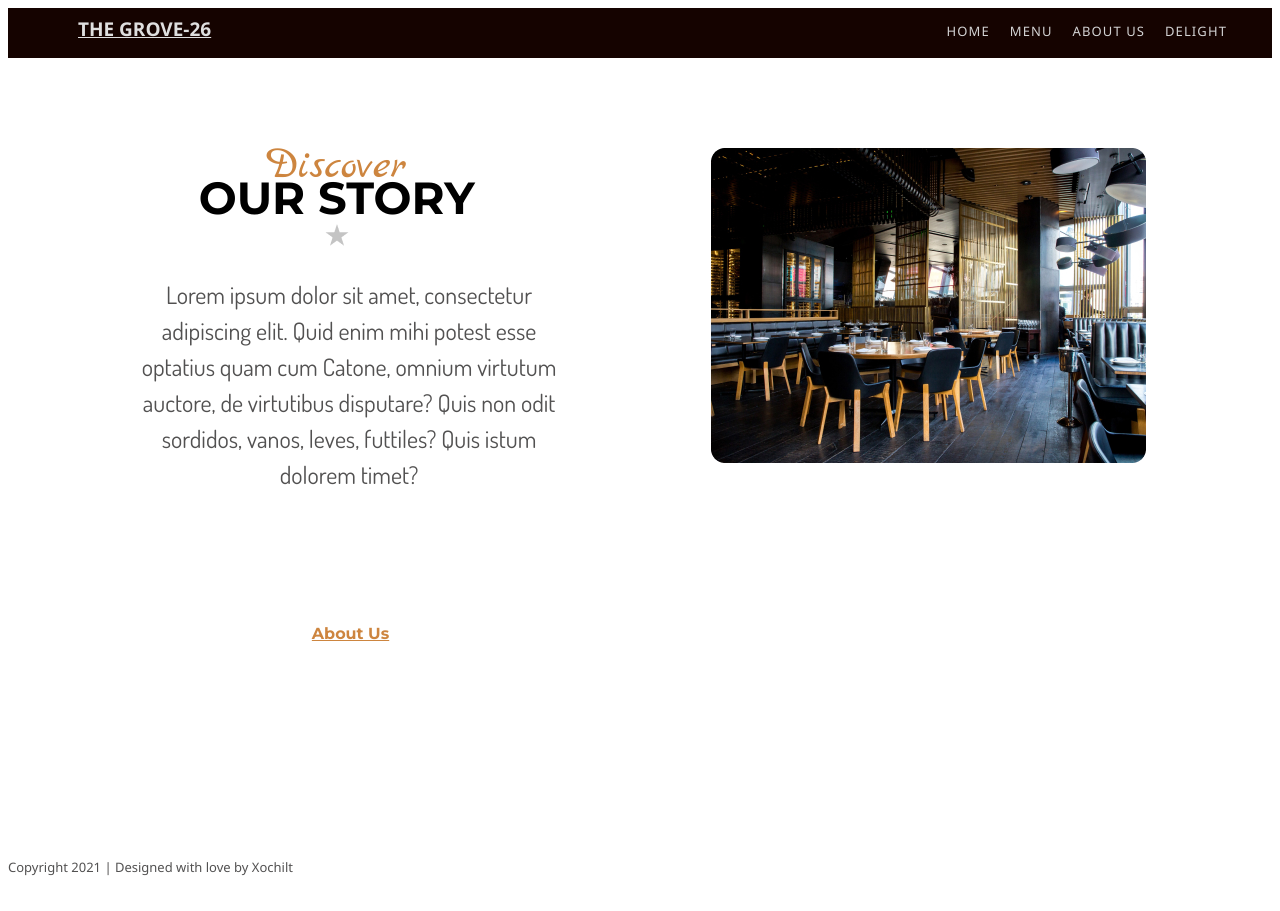
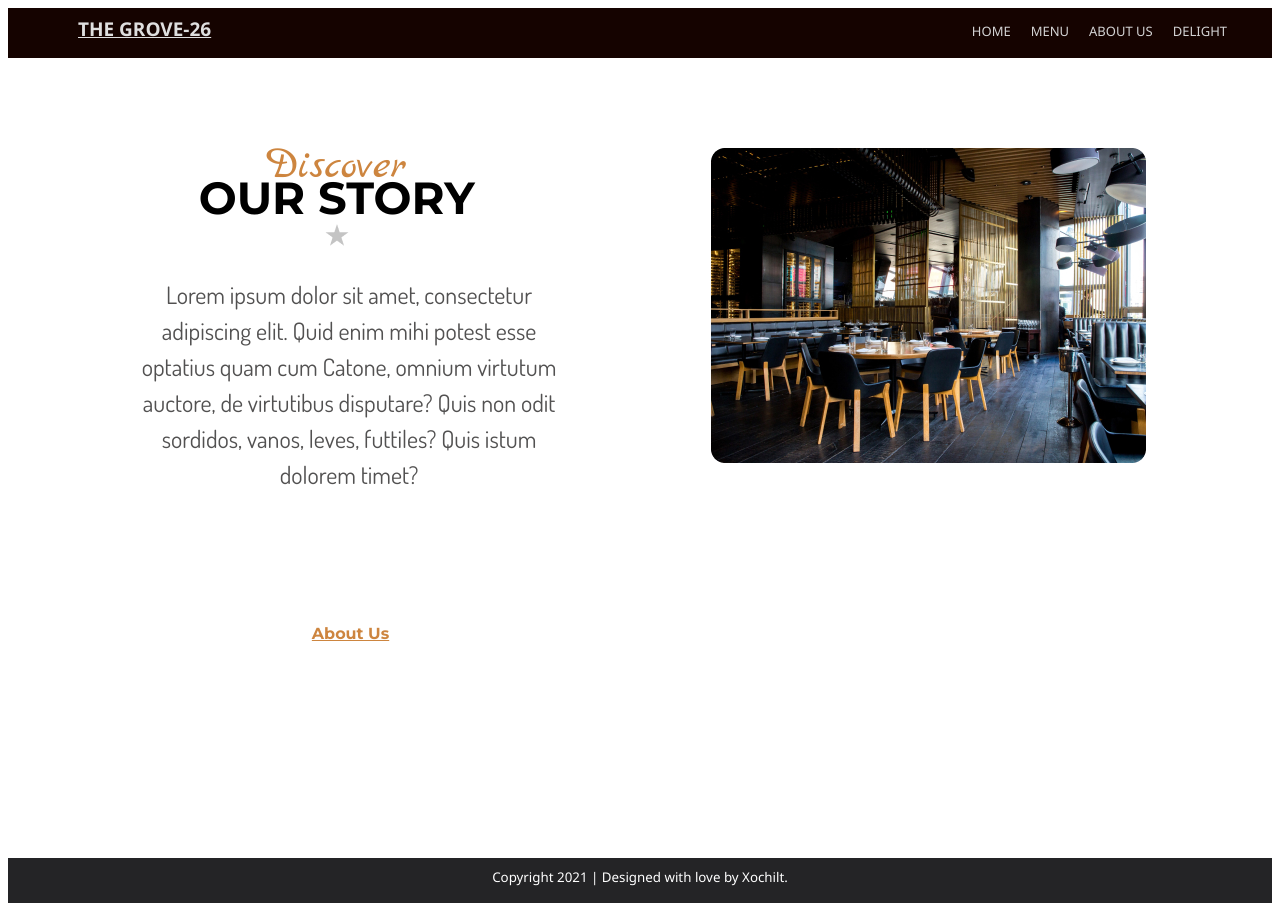
Before and after one commit to Xgarcia15/Grove26-xochilt, a plain HTML site: page index.html in a window 1280 px wide. Before the commit the page ends 884 px from the top, so only its background shows below. Drawn offline with Linux system fonts and the light colour scheme.

Commit message:
footer
added footer to index and stylesheet

```diff
--- a/css/stylesheet.css
+++ b/css/stylesheet.css
@@ -1,15 +1,15 @@
 /*GRID CONTAINER*/
-#item-1 {grid-area: article;}
-#item-2 {grid-area: article;}
-#item-3 {grid-area: article;}
-#item-4 {grid-area: article;}
+#item-1 {grid-area: main;}
+#item-2 {grid-area: main;}
+#item-3 {grid-area: main;}
+#item-4 {grid-area: main;}
 #item-6 {grid-area: aside;}
 
 
 .grid-container {
   display: grid;
   grid-template-areas:
-    "article article"
+    "main main"
     "aside asise"
     "footer footer";
   grid-template-columns: 52% 1fr 10%;
@@ -27,15 +27,26 @@ header {
 nav {
     padding-right: 35px;
 }
+
+li a {
+  float: right;
+  text-align: center;
+  padding:10px;
+}
+
+ul {
+  padding: 0;
+  margin: 0;
+  list-style-type: none;
+  overflow: hidden;
+}
+
 .nav-item {
-  float: right;
   font-size: small;
+  line-height: 2.0;
   color: lightgrey;
   font-family: "Segoe UI", Tahoma, Geneva, Verdana, sans-serif;
   font-weight: lighter;
-  letter-spacing: 1.1px;
-  line-height: 2;
-  text-align: center;
   text-decoration: none;
   text-transform: uppercase;
   padding: 10px;
@@ -108,8 +119,18 @@ aside{
 }
 
 /*FOOTER | COPYRIGHTS*/
-footer {
+.copyright {
     font-family:'Segoe UI', Tahoma, Geneva, Verdana, sans-serif;
     font-size: small;
-    color: rgb(82, 81, 81);
+    color: white;
+    font-weight: lighter;
+    text-align: center;
+    font-size: smaller;
+    line-height: 1.0;
 }
+
+footer {
+  background-color: #242426;
+  height: 45px;
+  overflow: hidden;
+}
--- a/index.html
+++ b/index.html
@@ -22,14 +22,16 @@
     <header>
         <h3 class="site-title">The Grove-26</h3>
         <nav>
-            <a id="nav-1" class="nav-item" href="/delight/">Delight</a>
-            <a id="nav-2" class="nav-item" href="/about-us/">About Us</a>
-            <a id="nav-3" class="nav-item" href="/menu/">Menu</a>
-            <a id="nav-3" class="nav-item" href="/home/">Home</a>
+            <ul>
+                <li><a id="nav-1" class="nav-item" href="/delight/">Delight</a></li>
+                <li><a id="nav-2" class="nav-item" href="/about-us/">About Us</a></li>
+                <li><a id="nav-3" class="nav-item" href="/menu/">Menu</a></li>
+                <li><a id="nav-4" class="nav-item" href="/home/">Home</a></li>
+            </ul>
         </nav>
     </header>
     <div class="grid-container">
-        <article>
+        <main>
             <h4 class="main-title">
                 <div id="item-1" class="discover">Discover</div>
                 <div id="item-2" class="our-story">Our Story</div>
@@ -40,7 +42,7 @@
                     Lorem ipsum dolor sit amet, consectetur adipiscing elit. Quid enim mihi potest esse optatius quam cum Catone, omnium virtutum auctore, de virtutibus disputare? Quis non odit sordidos, vanos, leves, futtiles? Quis istum dolorem timet?
                 </p>
             </div>
-        </article>
+        </main>
         <div id="item-5">
             <img src="assets\our-story.jpg" class="photo" />
         </div>
@@ -50,6 +52,9 @@
     </div>
 </body>
 
-<footer>Copyright 2021 | Designed with love by Xochilt</footer>
+<footer>
+    <p class="copyright">Copyright 2021 | Designed with love by Xochilt.</p>
+
+</footer>
 
 </html>
```
